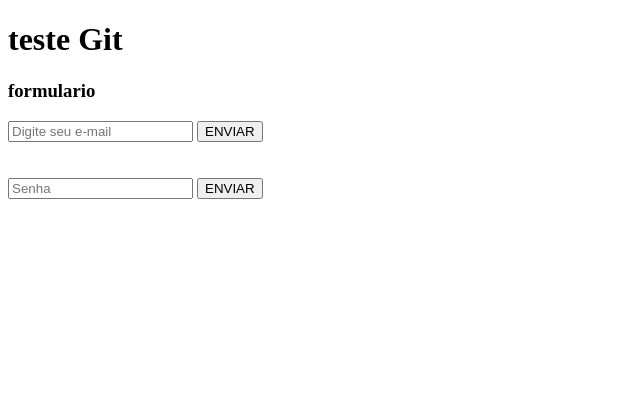
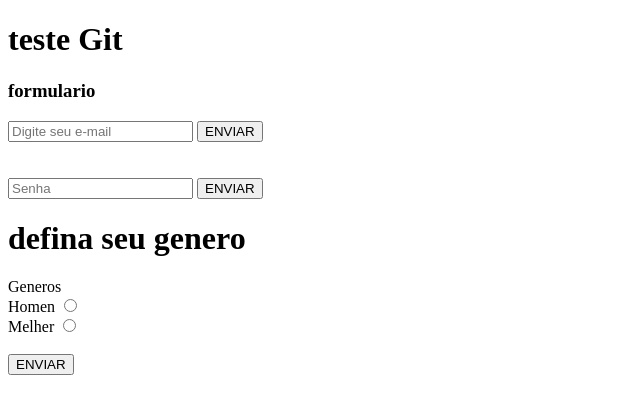
Before and after one commit to Joao-ssilva/teste-gitt, a plain HTML site: page index.html in a window 1280 px wide. Shown: the whole page, without its empty margins (0-640 px from the left). Drawn offline with Linux system fonts and the light colour scheme.

Commit message:
adicionado file Generos

```diff
--- a/index.html
+++ b/index.html
@@ -24,9 +24,28 @@
 
         <input type="password" nome="senha" value="" id="password" placeholder="Senha">
         <input type="submit" value="ENVIAR">
+        <h1>defina seu genero</h1>
+
+
+
+        <label>Generos</label>
+        <br>
+
+        <label for="Homen">Homen</label>
+        <input id="Homen" type="radio" name="Generos" value="Homen"></input>
+
+        <br>
+
+        <label for="mulher">Melher</label>
+        <input id="Mulher" type="radio" name="Generos" value="Melher"></input>
+
+        <br>
+        <br>
+        <input type="submit" value="ENVIAR">
 
 
     </form>
 
+
 </body>
 </html>
```
